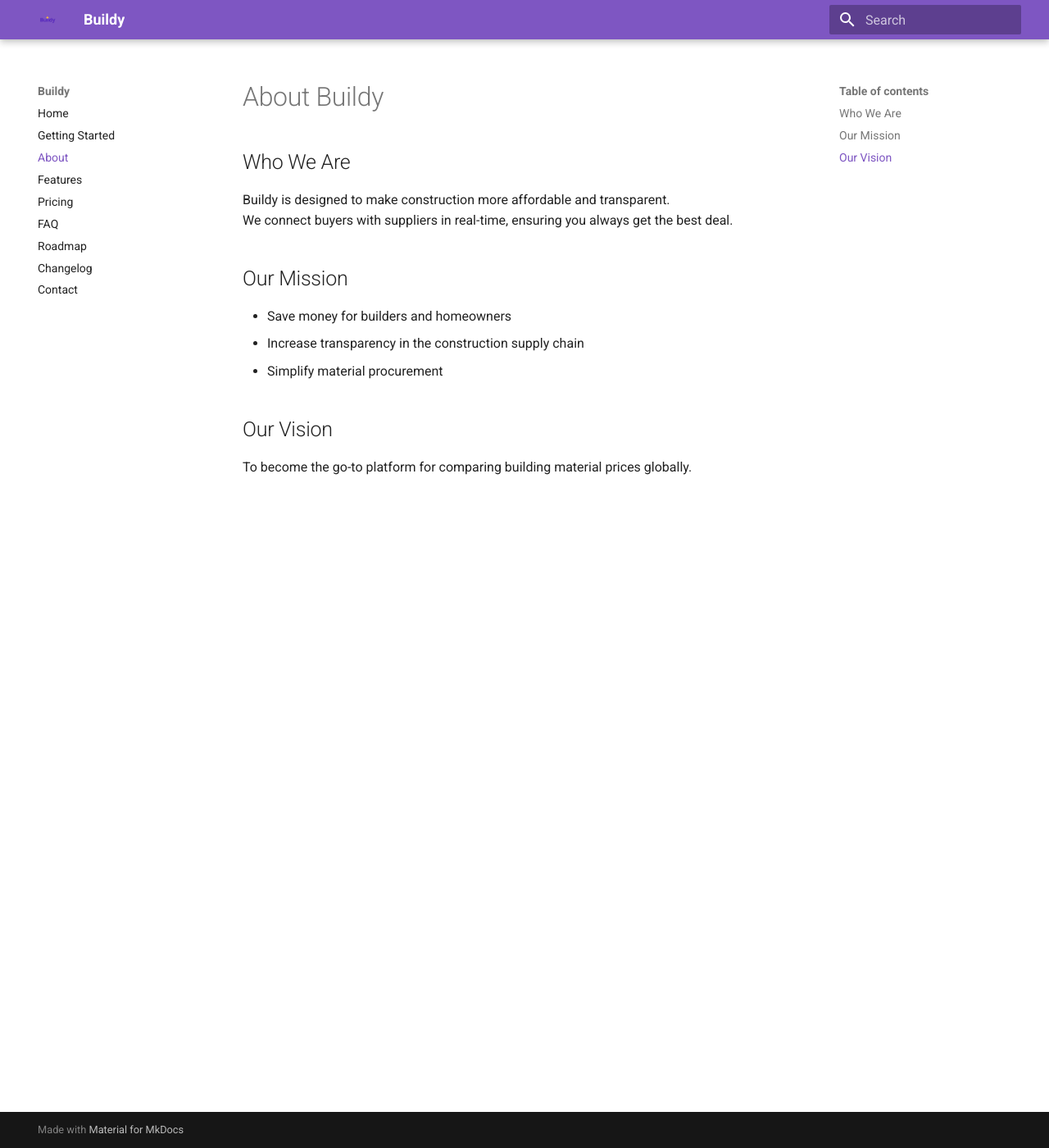
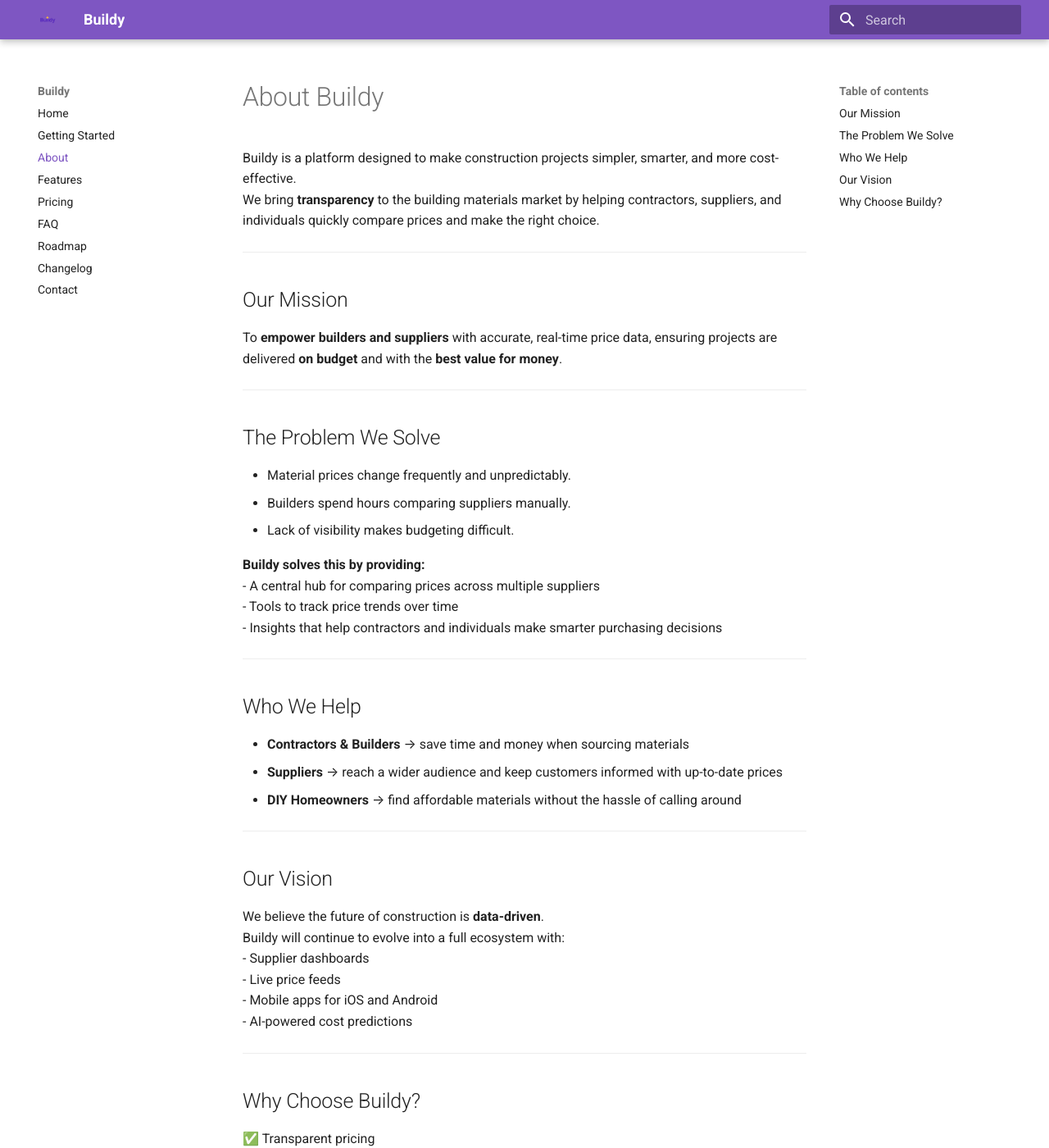
Before and after one commit to Kello54/Buildy, an MkDocs documentation site: the page built from docs/about.md, in a window 1280 px wide and 1400 px high. Shown: the whole window at 82% size. Built offline with MkDocs 1.6.1 and Material for MkDocs 9.7.7, drawn with Linux system fonts in a browser that asks for light colours; some of the changed text lies outside the part shown.

Commit message:
Update about.md

```diff
--- a/docs/about.md
+++ b/docs/about.md
@@ -1,13 +1,51 @@
 # About Buildy
 
-## Who We Are
-Buildy is designed to make construction more affordable and transparent.
-We connect buyers with suppliers in real-time, ensuring you always get the best deal.
+Buildy is a platform designed to make construction projects simpler, smarter, and more cost-effective.
+We bring **transparency** to the building materials market by helping contractors, suppliers, and individuals quickly compare prices and make the right choice.
+
+---
 
 ## Our Mission
-- Save money for builders and homeowners
-- Increase transparency in the construction supply chain
-- Simplify material procurement
+
+To **empower builders and suppliers** with accurate, real-time price data, ensuring projects are delivered **on budget** and with the **best value for money**.
+
+---
+
+## The Problem We Solve
+
+- Material prices change frequently and unpredictably.
+- Builders spend hours comparing suppliers manually.
+- Lack of visibility makes budgeting difficult.
+
+**Buildy solves this by providing:**
+- A central hub for comparing prices across multiple suppliers
+- Tools to track price trends over time
+- Insights that help contractors and individuals make smarter purchasing decisions
+
+---
+
+## Who We Help
+
+- **Contractors & Builders** → save time and money when sourcing materials
+- **Suppliers** → reach a wider audience and keep customers informed with up-to-date prices
+- **DIY Homeowners** → find affordable materials without the hassle of calling around
+
+---
 
 ## Our Vision
-To become the go-to platform for comparing building material prices globally.
+
+We believe the future of construction is **data-driven**.
+Buildy will continue to evolve into a full ecosystem with:
+- Supplier dashboards
+- Live price feeds
+- Mobile apps for iOS and Android
+- AI-powered cost predictions
+
+---
+
+## Why Choose Buildy?
+
+✅ Transparent pricing
+✅ Easy supplier comparison
+✅ Growing network of trusted partners
+✅ Built for the future of construction
```
